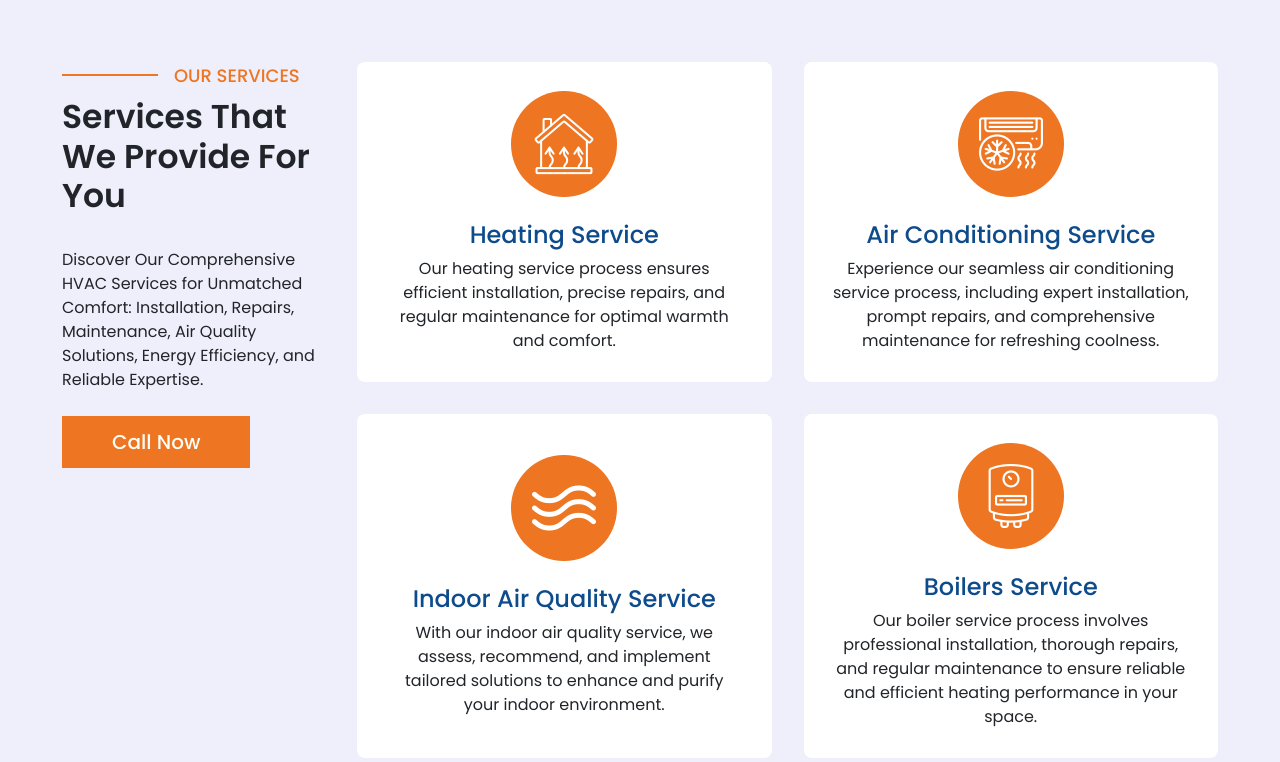
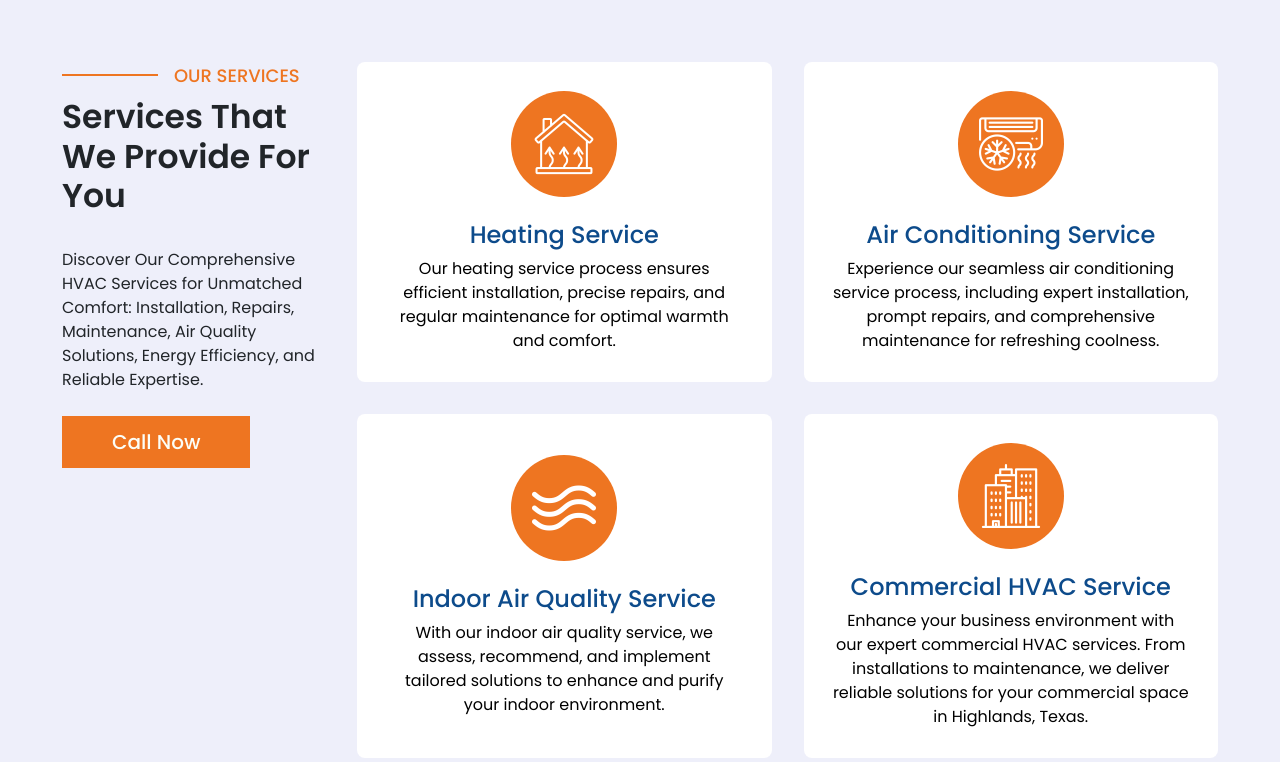
Before and after one commit to shekhar-stha/burgos-air-conditioning, a website: page commercial-hvac-service-highlands-texas.html in a window 1280 px wide. Shown: the part 1361-2123 px from the top of the page. Drawn offline with nearby package versions, Linux system fonts and the light colour scheme.

Commit message:
feat: website completed

```diff
--- a/commercial-hvac-service-highlands-texas.html
+++ b/commercial-hvac-service-highlands-texas.html
@@ -8,9 +8,9 @@
     <title>Boilers Services in Highlands, Texas | Burgos Air Conditioning</title>
 
     <meta name="description"
-        content="Our boilers service in Highlands, Texas, provides professional boiler installation, repair, and heating solutions. Get reliable and efficient boiler services for your comfort.">
+        content="Our commercial HVAC service in Highlands, Texas, provides expert solutions for commercial heating, cooling, and air conditioning needs.">
     <meta name="keywords"
-        content="Boilers service, Highlands Texas, boiler installation, boiler repair, heating solutions">
+        content="Commercial HVAC service, Highlands Texas, commercial heating, cooling, HVAC maintenance, commercial air conditioning">
     <!-- CSS -->
     <link rel="stylesheet" href="/css/index.css">
 
@@ -171,41 +171,42 @@
                 </div>
 
                 <div data-aos="fade-left" class="col-xl-9 mt-xl-0 mt-5 services-row">
-                    <div class="service">
+                    <a href="/heating-service-highlands-texas.html" title="heating service" class="service">
                         <div class="logo-div">
                             <img src="/img/heating-white-icon.png" alt="Heating White Icon">
                         </div>
                         <h4>Heating Service</h4>
                         <p>Our heating service process ensures efficient installation, precise repairs, and regular
                             maintenance for optimal warmth and comfort.</p>
-                    </div>
+                    </a>
 
-                    <div class="service">
+                                        <a href="/air-conditioning-service-highlands-texas.html" title="AC Service" class="service">
                         <div class="logo-div">
                             <img src="/img/ac-white-icon.png" alt="Air Conditioning">
                         </div>
                         <h4>Air Conditioning Service</h4>
                         <p>Experience our seamless air conditioning service process, including expert installation,
                             prompt repairs, and comprehensive maintenance for refreshing coolness.</p>
-                    </div>
+                    </a>
 
-                    <div class="service">
+                                        <a href="/hvac-service-highlands-texas.html" title="HVAC" class="service">
                         <div class="logo-div">
                             <img src="/img/air-quality-white-icon.png" alt="Air Quality">
                         </div>
                         <h4>Indoor Air Quality Service</h4>
                         <p>With our indoor air quality service, we assess, recommend, and implement tailored solutions
                             to enhance and purify your indoor environment.</p>
-                    </div>
+                    </a>
 
-                    <div class="service">
+                                    <a href="/commercial-hvac-service-highlands-texas.html" title="commercial service" class="service">
                         <div class="logo-div">
-                            <img src="/img/boiler-white-icon.png" alt="Boilers">
+                            <img src="/img/commercial-icon-white.png" alt="Commercial">
                         </div>
-                        <h4>Boilers Service</h4>
-                        <p>Our boiler service process involves professional installation, thorough repairs, and regular
-                            maintenance to ensure reliable and efficient heating performance in your space.</p>
-                    </div>
+                        <h4>Commercial HVAC Service</h4>
+                        <p>Enhance your business environment with our expert commercial HVAC services. From
+                            installations to maintenance, we deliver reliable solutions for your commercial space in
+                            Highlands, Texas.</p>
+                    </a>
                 </div>
 
             </div>
```
Also changed, not shown: ac-installation-near-highlands.html (+13 -12 lines), air-conditioning-service-highlands-texas.html (+13 -12 lines), heating-service-highlands-texas.html (+13 -12 lines), hvac-service-highlands-texas.html (+13 -12 lines), index.html (+13 -12 lines), img/commercial-icon-white.png (added).
